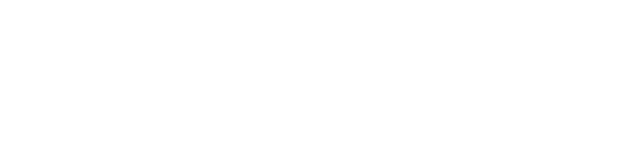
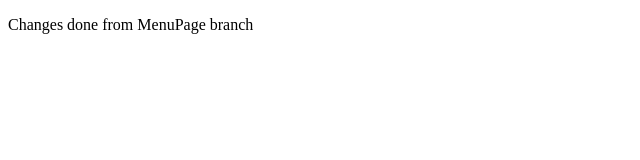
Before and after one commit to Rohan-42/ShopEase, a plain HTML site: page index.html in a window 1280 px wide. Shown: the whole page, without its empty margins (0-640 px from the left). Drawn offline with Linux system fonts and the light colour scheme.

Commit message:
Menu Update

```diff
--- a/index.html
+++ b/index.html
@@ -6,6 +6,6 @@
     <title>Document</title>
 </head>
 <body>
-
+    <p> Changes done from MenuPage branch </p>
 </body>
 </html>
```
